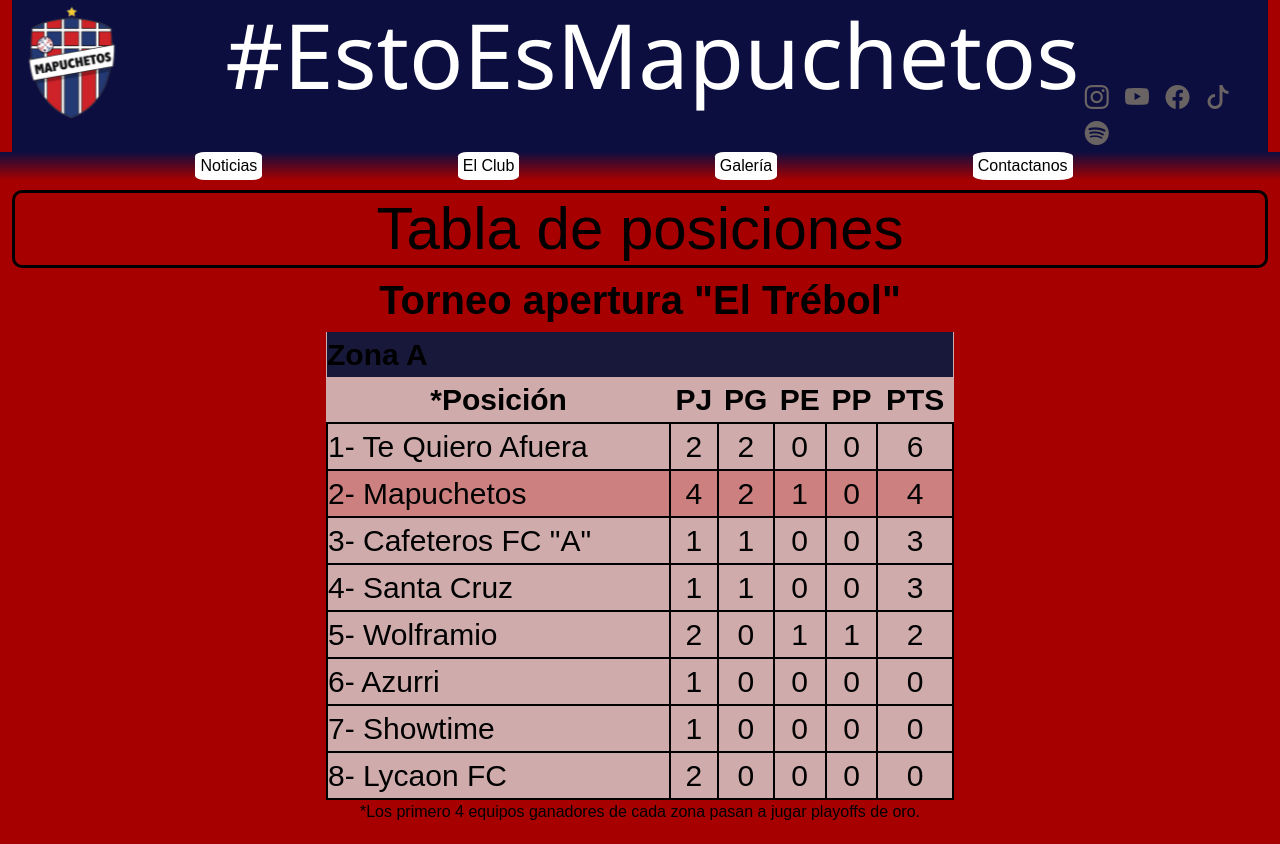
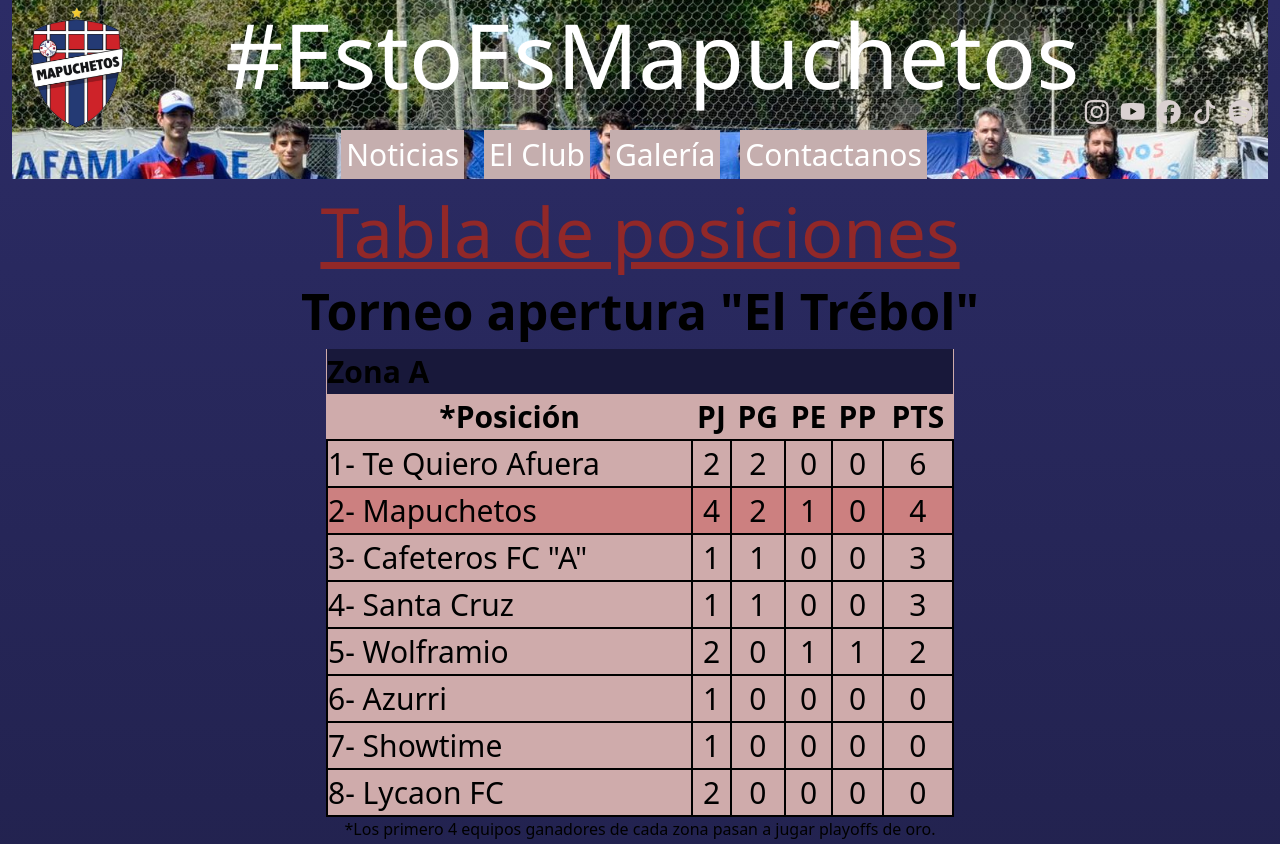
Before and after one commit to Fics77/MapuchetosGIT, a plain HTML site: page index.html in a window 1280 px wide. Shown: the top 844 px of the page. Drawn offline with nearby package versions, Linux system fonts and the light colour scheme.

Commit message:
mejora al header

```diff
--- a/css/style.css
+++ b/css/style.css
@@ -4,14 +4,16 @@
 }
 
 body {
-    background-color: #a60000;
-    font-family: sans-serif;
+    background-image: linear-gradient(rgb(44, 44, 102), rgb(21, 21, 48));
 }
 
-/*Acá empieza el header*/
+
 
 header{
-    background-color: #0d0e40;
+    background-image: url(../images/fotodelequipo.jpeg);
+    background-size: cover;
+    background-position: center;
+    background-repeat: no-repeat;
 }
 
 a   {
@@ -19,7 +21,7 @@ a   {
 }
 
 .logo{
-    width: 120px;
+    width: 130px;
 }
 
 .tituloHeader{
@@ -30,54 +32,60 @@ a   {
 }
 
 .iconosHeader{
-    padding-top: 80px;
+    display: flex;
+    flex-direction: row;
+    align-items: end;
 }
 
 .iconoHeader{
     font-size: 24px;
     margin: 0px 6px 0px 6px;
-    color: rgb(105, 99, 99);
+    color: rgb(218, 209, 209);
+}
+
+.iconoHeader:hover{
+    transform: scale(1.4);
 }
 
 .nav{
     display: flex;
     flex: row;
-    justify-content: space-evenly;
-    background-image: linear-gradient(#0d0e40, #a60000);
+    justify-content: center;
+    font-size: 30px;
 }
 
 
 .navbar{
-    color: black;
+    color: white;
     padding: 2px 5px 2px 5px;
-    background-color: white;
-    border-radius: 15%;
+    background-color: rgb(197, 174, 174);
+    margin: 0px 10px 0px 10px;
+    transform: scale(1);
 }
 
 .navbar:hover{
-    background-color:rgb(143, 134, 134);
+    transform: scale(1.2);
 }
 
 /*Acá empieza la información de la página*/
 
+.tituloPrincipalTabla{
+    color: rgb(146, 40, 40);
+    font-size: 70px;
+    text-align: center;
+    text-decoration: underline;
+}
+
+.tituloSecundarioTabla{
+    font-size: 50px;
+    text-align: center;
+    color: black;
+
+    border-radius: 10px;
+}
 .tabla{
     padding: 10px 0px 10px 0px;
 }
-
-.tituloPrincipalTabla{
-    color: black;
-    font-size: 60px;
-    text-align: center;
-    border: 3px solid black;
-    border-radius: 10px;
-}
-
-.tituloSecundarioTabla{
-    font-size: 40px;
-    text-align: center;
-    color: black
-}
-
 .tablaTabla{
     color: black;
     font-size: 30px;
@@ -153,10 +161,6 @@ th{
 }
 
 /*Acá empieza el footer*/
-
-.footerIndex{
-    background-image: linear-gradient(#a60000,#0d0e40);
-}
 
 .iconosFooter{
     display: flex;
```
Also changed, not shown: pages/elclub.html (+1 -1 lines).
